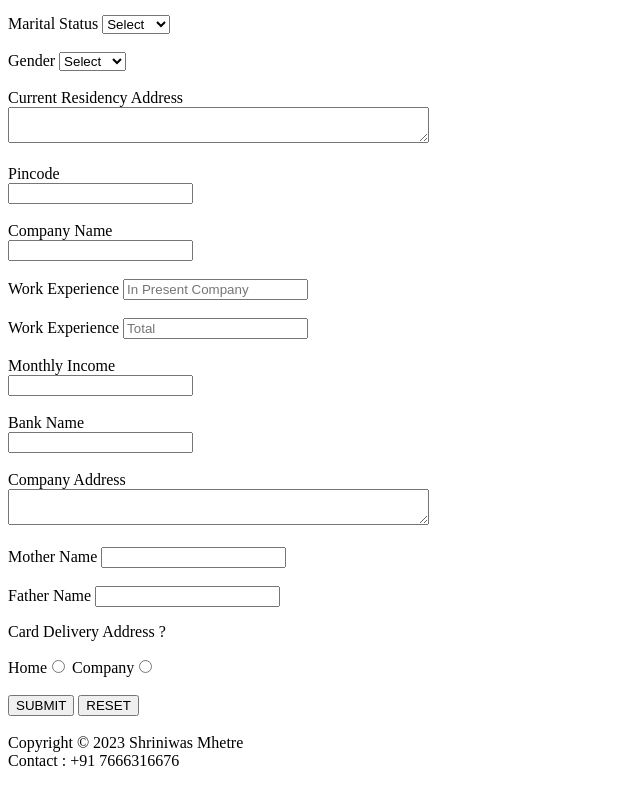
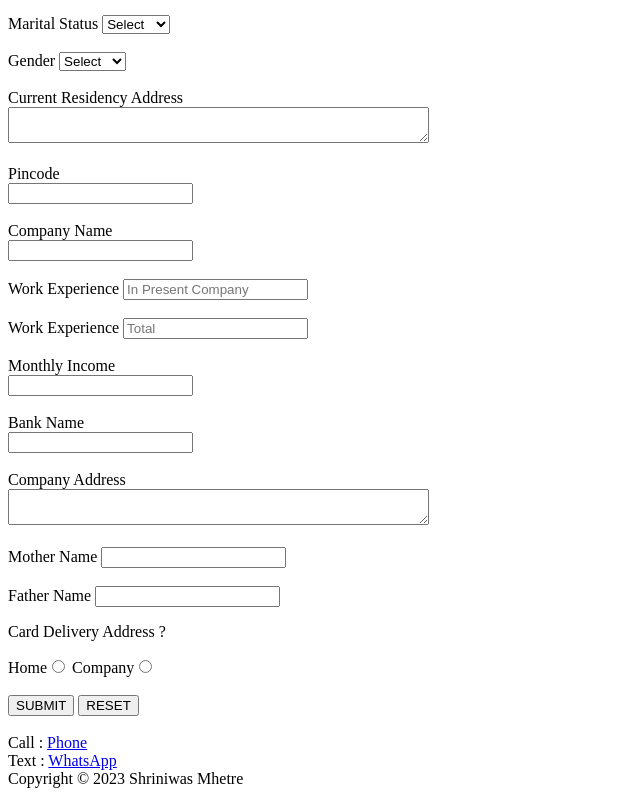
Before and after one commit to 5hriniwas/credit-card-application-form, a plain HTML site: page index.html in a window 1280 px wide. Shown: the part 315-1111 px from the top of the page, without its empty margins (0-640 px from the left). Drawn offline with Linux system fonts and the light colour scheme.

Commit message:
Update index.html

```diff
--- a/index.html
+++ b/index.html
@@ -117,8 +117,13 @@
     </form>
     <br>
     <footer>
+        <div>
+            Call : <a href="tel:+917666316676">Phone</a>
+        </div>
+        <div>
+            Text : <a href="wa.me/+917666316676">WhatsApp</a>
+        </div>
         Copyright &copy; 2023 Shriniwas Mhetre<br>
-        Contact : +91 7666316676
     </footer>
 </body>
 </html>
```
